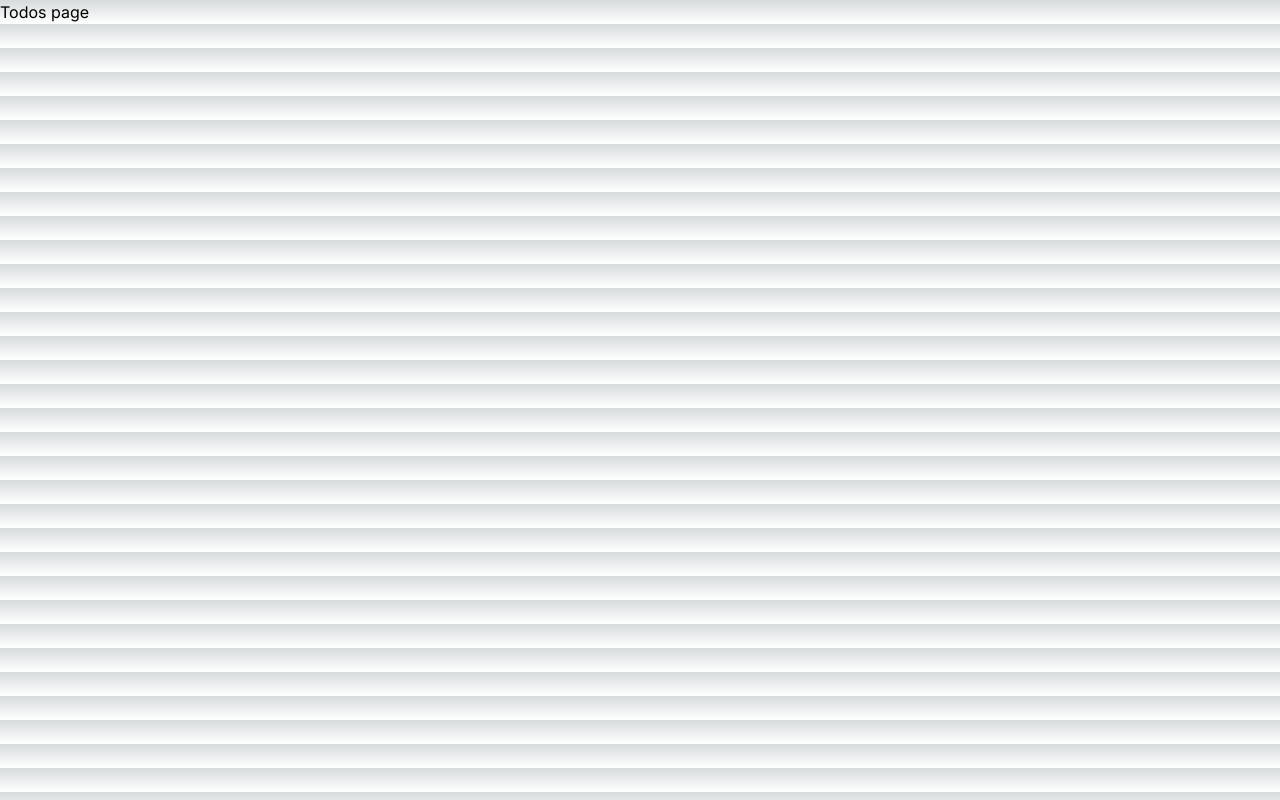
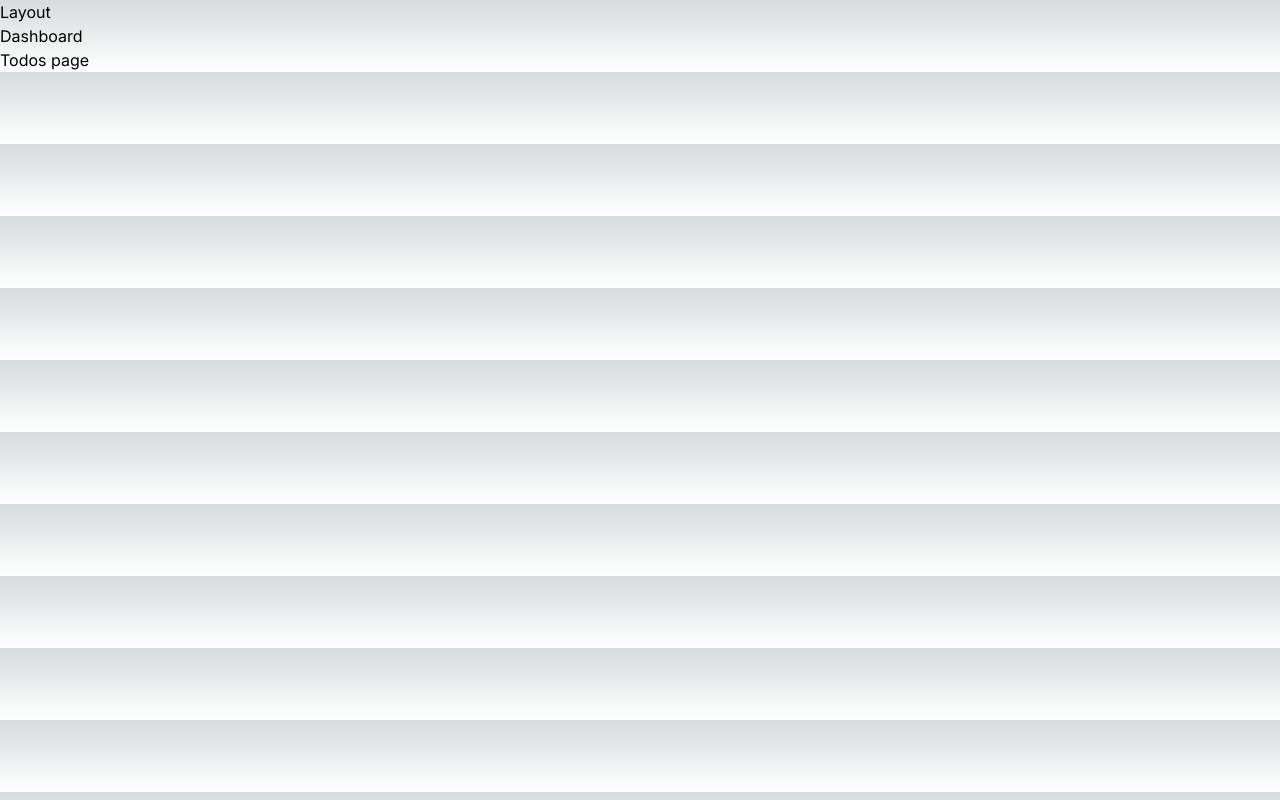
Before and after one commit to Rasyidannas/frontendmaster_next, a Next.js app: page /todos in a window 1280 px wide. Built offline with nearby package versions, Linux system fonts and the light colour scheme.

Commit message:
3/10. Layouts & Templates.mp4

```diff
--- /dev/null
+++ b/app/(dashboard)/layout.tsx
@@ -0,0 +1,8 @@
+const DashboardLayout = ({ children }) => {
+  return <div>
+    <h1>Dashboard</h1>
+    <div>{ children }</div>
+  </div>
+}
+
+export default DashboardLayout
--- a/app/layout.tsx
+++ b/app/layout.tsx
@@ -15,7 +15,10 @@
 }) {
   return (
     <html lang="en">
-      <body className={inter.className}>{children}</body>
+      <body className={inter.className}>
+        <h1>Layout</h1>
+        {children}
+      </body>
     </html>
   )
 }
```
